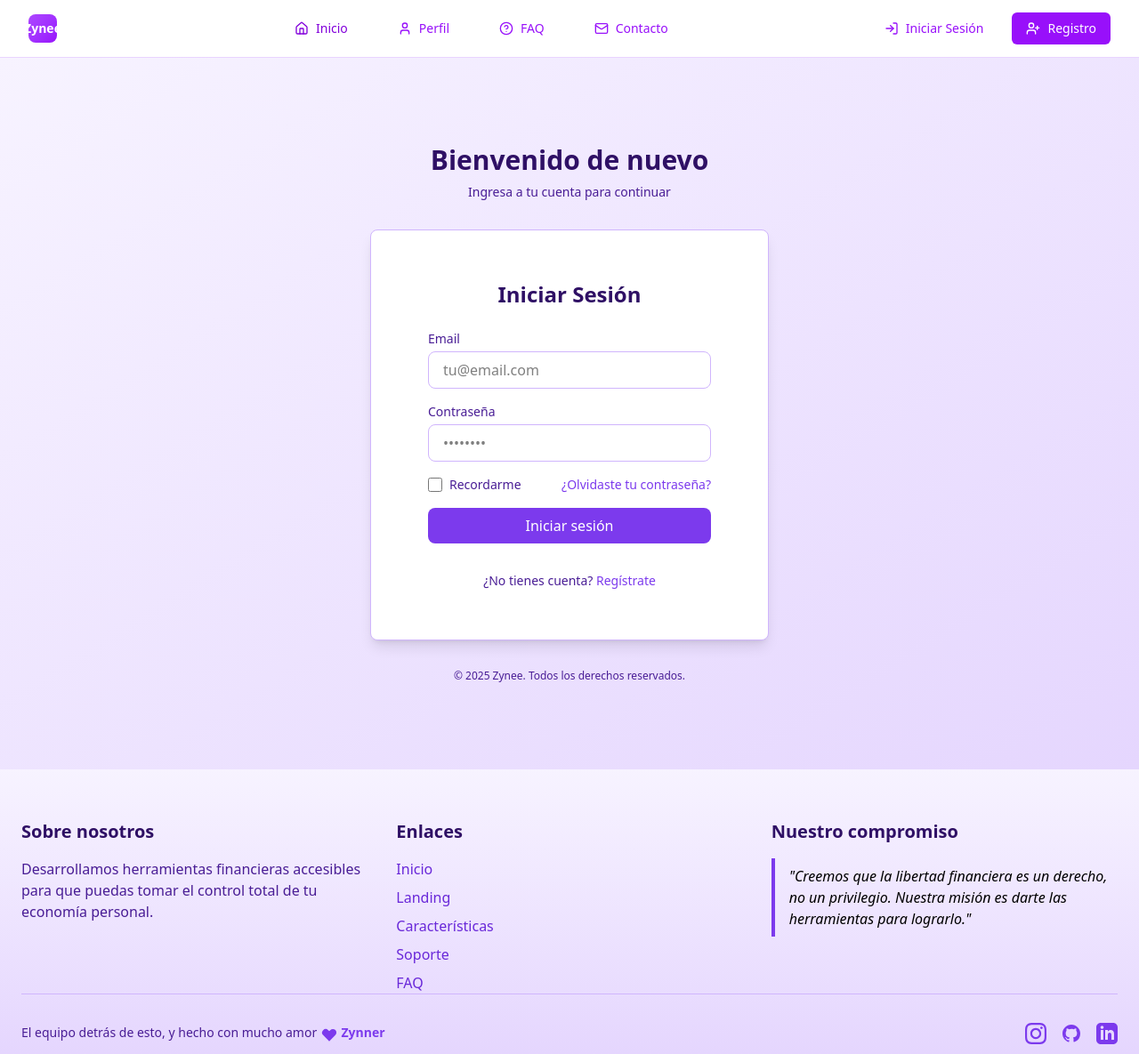
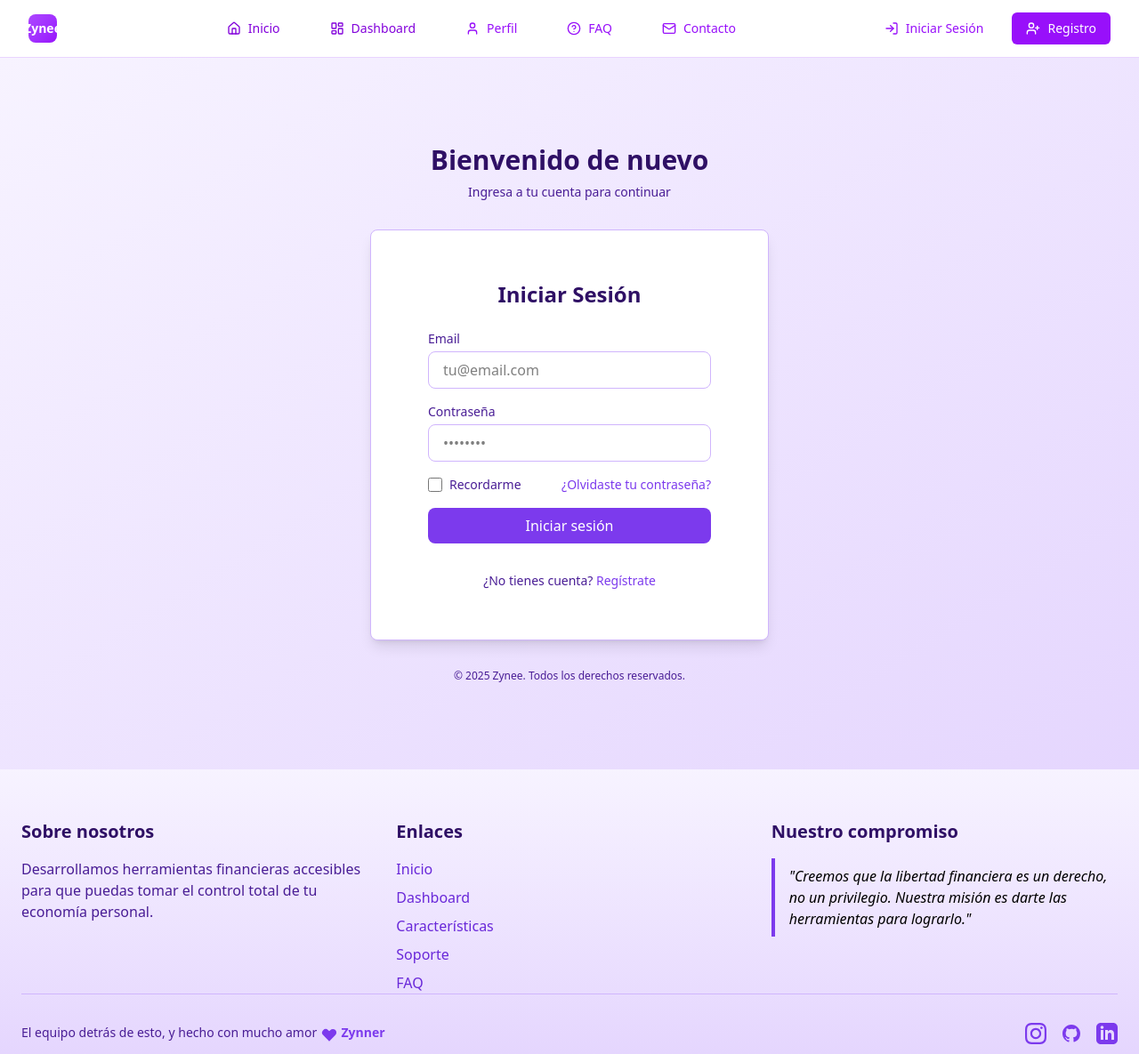
Before and after one commit to Zynner-Solutions/FuH, a Next.js app: page /login in a window 1280 px wide. Shown: the whole page at 89% size. Built offline with nearby package versions, Linux system fonts and the light colour scheme.

Commit message:
feat: Update navigation and footer links for improved user flow

```diff
--- a/src/components/features/landing/Hero.tsx
+++ b/src/components/features/landing/Hero.tsx
@@ -12,9 +12,11 @@ export default function LandingHero() {
         <div className="flex flex-col space-y-4 sm:flex-row sm:space-x-4 sm:space-y-0">
           <button className="rounded-lg bg-[#7c3aed] px-6 py-3 font-medium text-white shadow-lg hover:bg-[#6928d9] transition-all">
             Comenzar ahora
+            <a href="/home" />
           </button>
           <button className="rounded-lg border-2 border-[#7c3aed] px-6 py-3 font-medium text-[#7c3aed] hover:bg-[#f7f3ff] transition-all">
             Saber más
+            <a href="/faq" />
           </button>
         </div>
       </div>
--- a/src/components/layout/Footer.tsx
+++ b/src/components/layout/Footer.tsx
@@ -21,7 +21,7 @@ export default function Footer() {
             <ul className="space-y-2">
               <li>
                 <a
-                  href="/home"
+                  href="/"
                   className="text-[#6928d9] hover:text-[#491d95] transition-colors"
                 >
                   Inicio
@@ -29,10 +29,10 @@ export default function Footer() {
               </li>
               <li>
                 <a
-                  href="/"
+                  href="/home"
                   className="text-[#6928d9] hover:text-[#491d95] transition-colors"
                 >
-                  Landing
+                  Dashboard
                 </a>
               </li>
               <li>
--- a/src/components/layout/Navbar.tsx
+++ b/src/components/layout/Navbar.tsx
@@ -11,6 +11,7 @@ import {
   UserPlus,
   LogIn,
   LogOut,
+  LayoutDashboard,
 } from "lucide-react";
 import { useAuthStore } from "@/lib/store/AuthStore";
 import { useRouter } from "next/navigation";
@@ -46,11 +47,18 @@ export default function Navbar() {
           <div className="hidden md:block">
             <div className="ml-10 flex items-baseline space-x-8">
               <Link
-                href="/home"
+                href="/"
                 className="flex items-center space-x-2 text-purple-700 hover:text-purple-800 px-3 py-2 rounded-md text-sm font-medium transition-colors duration-200"
               >
                 <Home className="w-4 h-4" />
                 <span>Inicio</span>
+              </Link>
+              <Link
+                href="/home"
+                className="flex items-center space-x-2 text-purple-700 hover:text-purple-800 px-3 py-2 rounded-md text-sm font-medium transition-colors duration-200"
+              >
+                <LayoutDashboard className="w-4 h-4" />
+                <span>Dashboard</span>
               </Link>
               <Link
                 href={mounted && isAuthenticated ? "/profile" : "/login"}
```
